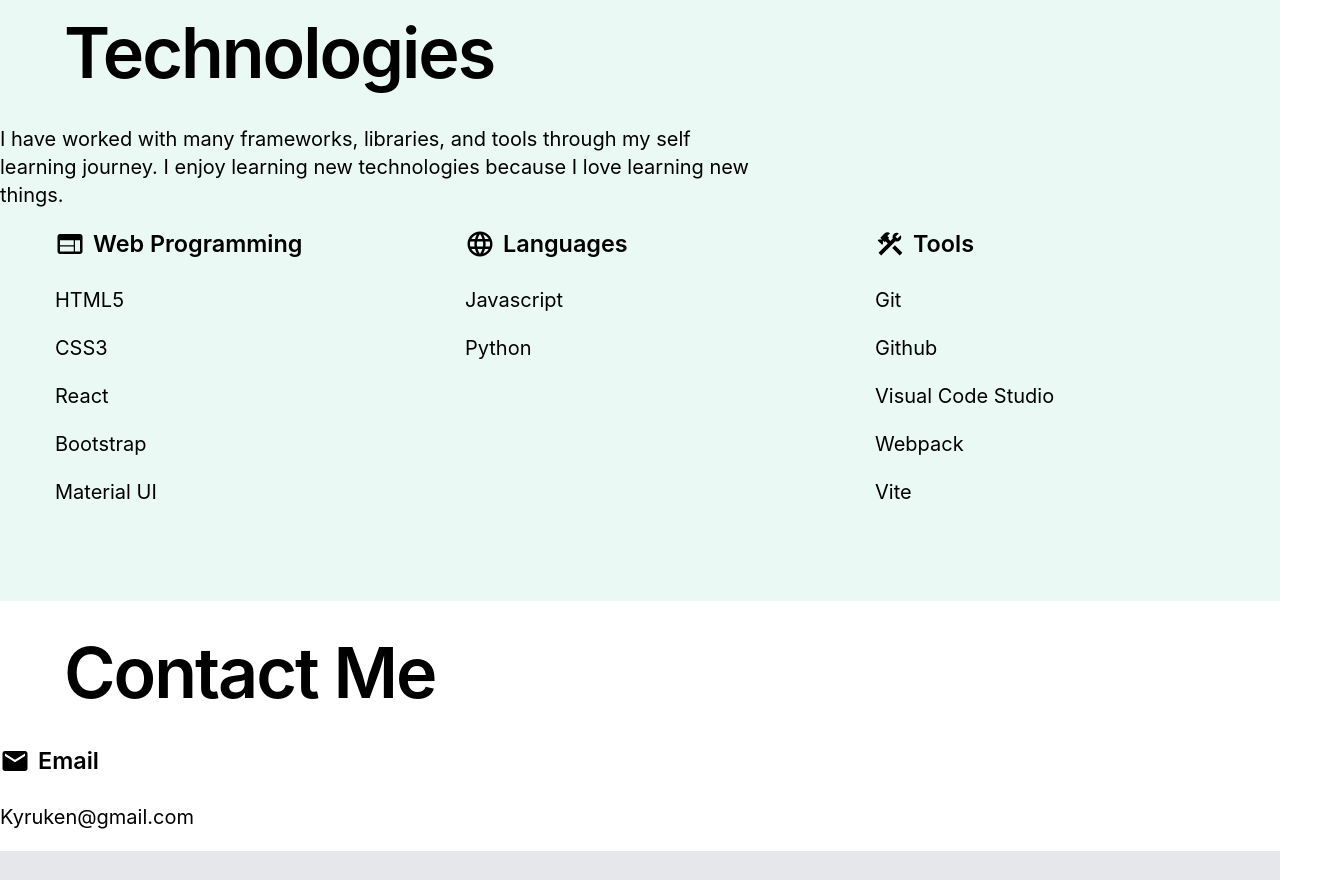
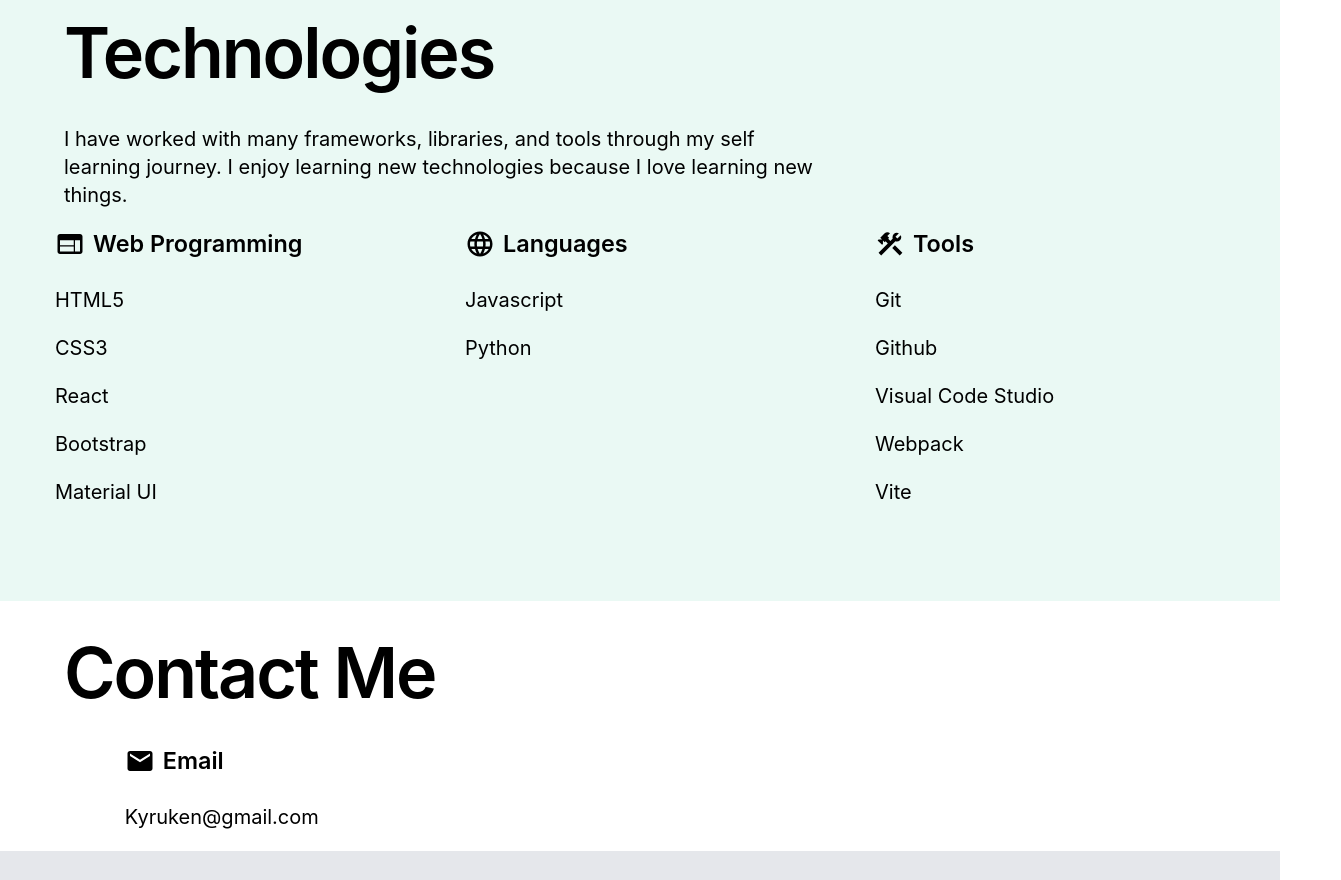
Before and after one commit to kyruken/kairuken-portfolio, a React (Vite) app: page / in a window 1280 px wide. Shown: the part 1620-2500 px from the top of the page, 1341 px wide, since content can reach past the window. Built offline with nearby package versions, Linux system fonts and the light colour scheme.

Commit message:
add styles to home

```diff
--- a/src/App.css
+++ b/src/App.css
@@ -64,10 +64,9 @@ a:hover {
 
 /* Home styles */
 
-.home-container h2 {
+.margin-left {
   margin-left: 5%;
 }
-
 
 .header-container {
   background-color: #fff;
@@ -243,6 +242,7 @@ footer .navbar-list-2-2 {
 }
 
 .quote-container div:nth-child(2) {
+  margin-top: 16px;
   font-weight: 600;
   margin-left: 30%
 }
--- a/src/components/Home.jsx
+++ b/src/components/Home.jsx
@@ -22,7 +22,7 @@ export default function Home() {
             </section>
 
             <section className="projects-container">
-                <h2>Projects</h2>
+                <h2 className="margin-left">Projects</h2>
                 <div className="project-cards">
                     <div className="project">
                         <img src="./src/assets/project1.png"></img>
@@ -68,8 +68,8 @@ export default function Home() {
             </section>
 
             <section className="technology-container">
-                <h2>Technologies</h2>
-                <p>I have worked with many frameworks, libraries, and tools through my self learning journey. I enjoy
+                <h2 className="margin-left">Technologies</h2>
+                <p className="margin-left">I have worked with many frameworks, libraries, and tools through my self learning journey. I enjoy
                     learning new technologies because I love learning new things.
                 </p>
                 <div className="technology-list-container">
@@ -109,13 +109,13 @@ export default function Home() {
             </section>
 
             <section className="contact-container">
-                <h2>Contact Me</h2>
-                <div className="">
-                    <div className="header-border">
+                <h2 className="margin-left">Contact Me</h2>
+                <div className="margin-left">
+                    <div className="header-border margin-left">
                         <EmailIcon />
                         <h3>Email</h3>
                     </div>
-                    <p>Kyruken@gmail.com</p>
+                    <p className="margin-left">Kyruken@gmail.com</p>
                 </div>
             </section>
 
```
